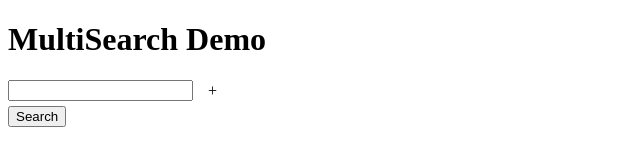
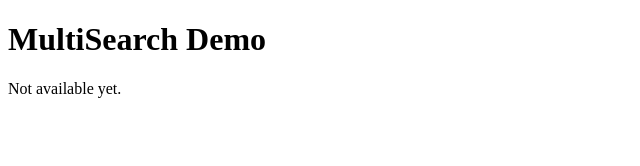
Before and after one commit to siathalysedI/fiji, a plain HTML site: page demos/multisearch/multisearch.html in a window 1280 px wide. Shown: the whole page, without its empty margins (0-640 px from the left). Drawn offline with Linux system fonts and the light colour scheme; files that its build step writes are made by us from their sources.

Commit message:
Don't support Multisearch yet (as it has no tests .. coming soon).

```diff
--- a/demos/multisearch/multisearch.html
+++ b/demos/multisearch/multisearch.html
@@ -14,12 +14,13 @@
 		<script type="text/javascript" src="../../fiji/jquery.fiji.multisearch.js"></script>
 		<script type="text/javascript">
 			$(function() {
-				$("#multisearch").multisearch();
+				// $("#multisearch").multisearch();
 			})
 		</script>
 	</head>
 	<body>
 		<h1>MultiSearch Demo</h1>
+		Not available yet.
         <div id="multisearch"></div>
 	</body>
 </html>
```
